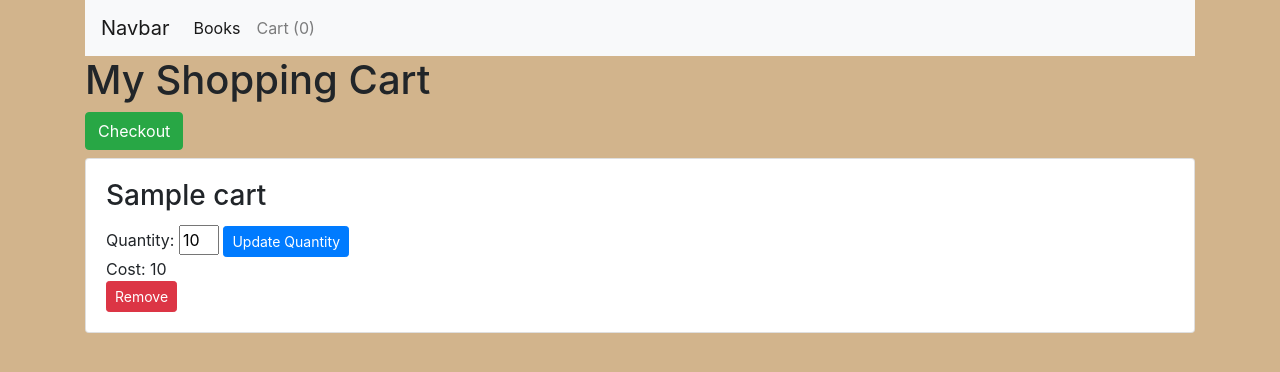
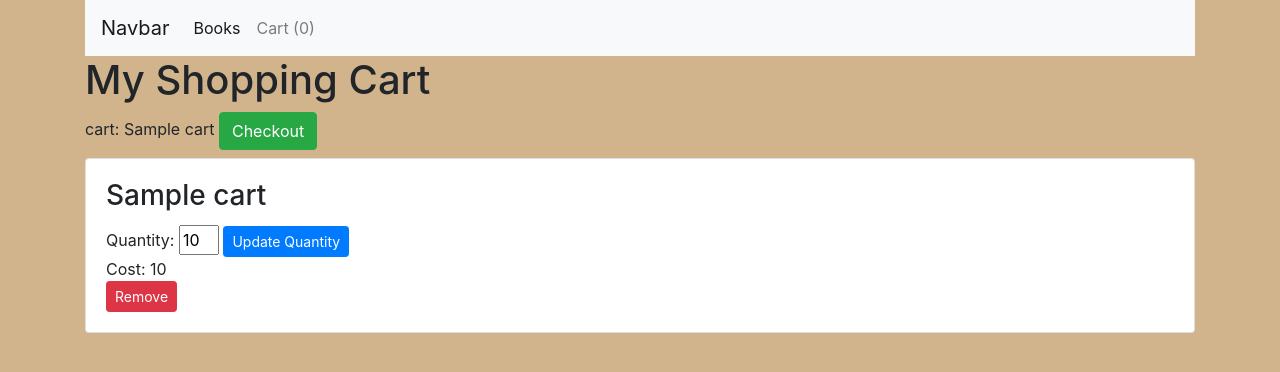
Before and after one commit to 4forces/tgc8-django2, a Django app: template cart/templates/cart/view_cart.template.html in a window 1280 px wide. Shown: the top 372 px of the page. Run offline with Django 3.2, Linux system fonts and the light colour scheme; the template is opened without the code that fills it: most values are stand-ins (such as "Sample title", 1, 10 or a date in 2020); some libraries are stand-ins or nearby versions.

Commit message:
Add 'print(cart)' in views.py & {{cart.items}} in view_cart for debuging

```diff
--- a/cart/templates/cart/view_cart.template.html
+++ b/cart/templates/cart/view_cart.template.html
@@ -2,6 +2,7 @@
 
 {% block content%}
 <h1>My Shopping Cart</h1>
+cart: {{cart.items}}
 <a href="{% url 'checkout' %}" class="btn btn-success">Checkout</a>
     {%for key, i in cart.items %}
     <div class="card mt-2 mb-2">
--- a/cart/views.py
+++ b/cart/views.py
@@ -26,11 +26,13 @@ def add_to_cart(request, book_id):
         cart[book_id]['qty'] += 1
 
     request.session['shopping_cart'] = cart
+    print(cart)
     return redirect(reverse('books_route'))
 
 
 def view_cart(request):
     cart = request.session.get('shopping_cart', {})
+    print(cart)
     return render(request, 'cart/view_cart.template.html', {
         'cart': cart
     })
```
